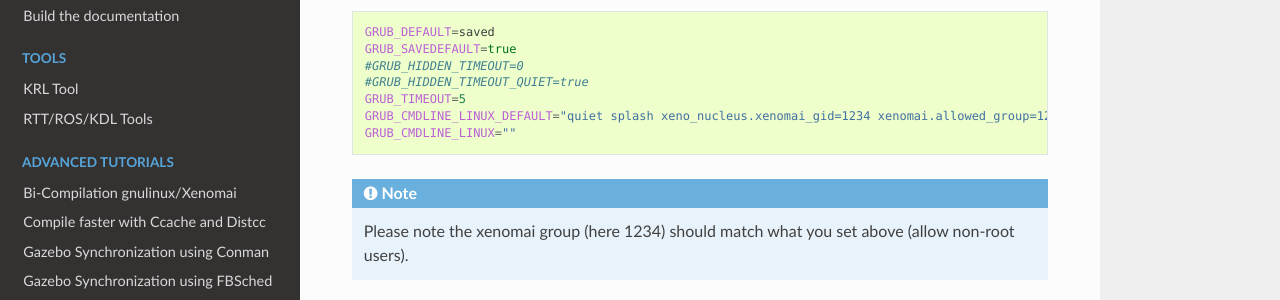
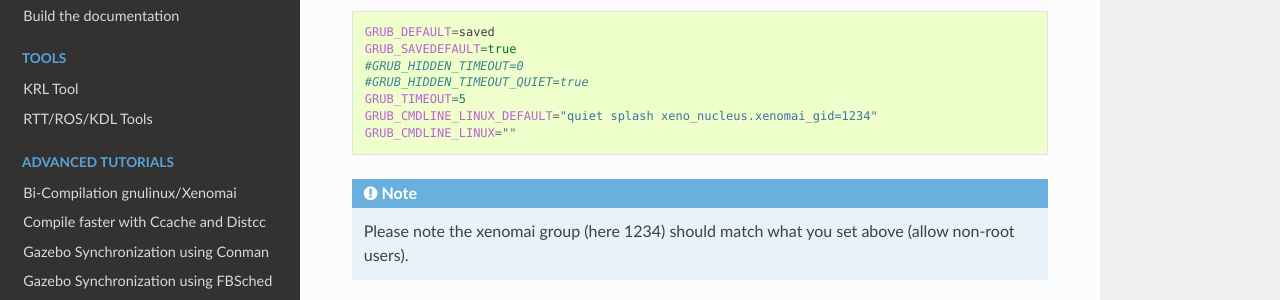
Before and after one commit to kuka-isir/rtt_lwr, a Sphinx documentation site: the page built from docs/source/rtpc/xenomai.rst, in a window 1280 px wide and 900 px high, scrolled down 3513 px. Shown: the part 151-451 px from the top of the window. Built offline with Sphinx 7.4.7 and the Read the Docs theme 2.0.0, drawn with Linux system fonts in a browser that asks for light colours.

Commit message:
remove useless kernel boot param

```diff
--- a/docs/source/rtpc/xenomai.rst
+++ b/docs/source/rtpc/xenomai.rst
@@ -189,7 +189,7 @@ Edit the grub config :
     #GRUB_HIDDEN_TIMEOUT=0
     #GRUB_HIDDEN_TIMEOUT_QUIET=true
     GRUB_TIMEOUT=5
-    GRUB_CMDLINE_LINUX_DEFAULT="quiet splash xeno_nucleus.xenomai_gid=1234 xenomai.allowed_group=1234"
+    GRUB_CMDLINE_LINUX_DEFAULT="quiet splash xeno_nucleus.xenomai_gid=1234"
     GRUB_CMDLINE_LINUX=""
 
 .. note::
```
